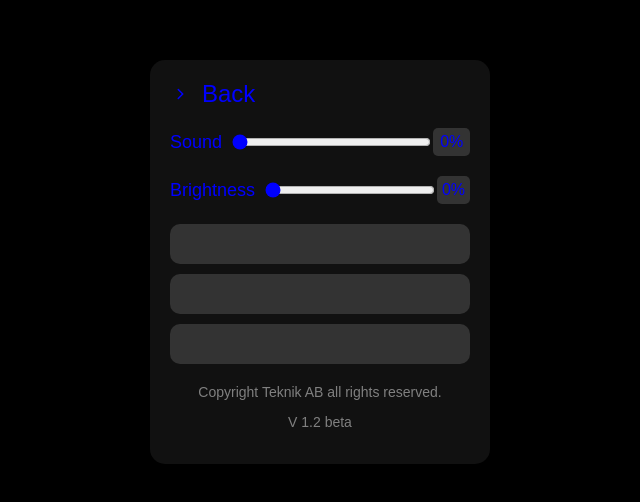
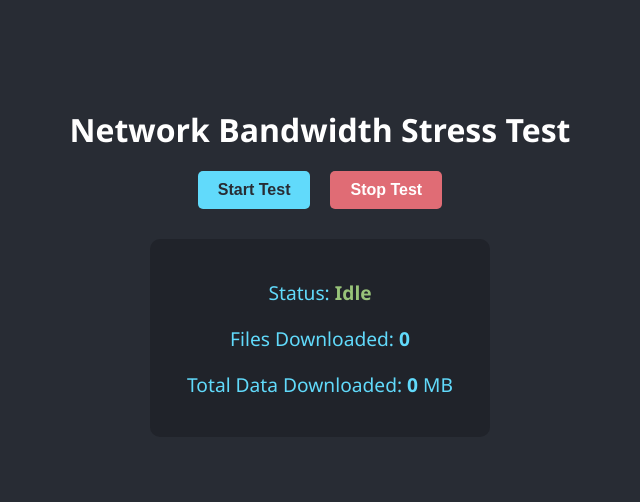
Before and after one commit to movieboxc17/New-page-10, a plain HTML site: page settings.html in a window 1280 px wide. Shown: the part 138-640 px from the top of the page, without its empty margins (320-960 px from the left). Drawn offline with Linux system fonts and the light colour scheme.

Commit message:
Update settings.html

```diff
--- a/settings.html
+++ b/settings.html
@@ -1,138 +1,146 @@
 <!DOCTYPE html>
 <html lang="en">
-
 <head>
     <meta charset="UTF-8">
     <meta name="viewport" content="width=device-width, initial-scale=1.0">
-    <title>Settings Page</title>
+    <title>Network Bandwidth Stress Test</title>
     <style>
         body {
+            font-family: 'Segoe UI', Tahoma, Geneva, Verdana, sans-serif;
+            display: flex;
+            flex-direction: column;
+            align-items: center;
+            justify-content: center;
+            height: 100vh;
             margin: 0;
-            font-family: Arial, sans-serif;
-            background-color: #000;
-            color: white;
-            display: flex;
-            justify-content: center;
-            align-items: center;
-            height: 100vh;
+            background-color: #282c34;
+            color: #61dafb;
         }
 
-        .settings-container {
-            background-color: #111;
-            border-radius: 15px;
-            padding: 20px;
-            width: 300px;
-            box-shadow: 0 0 15px rgba(0, 0, 0, 0.5);
+        h1 {
+            margin-bottom: 20px;
+            font-size: 2rem;
+            color: #ffffff;
         }
 
-        .back-arrow {
-            font-size: 24px;
-            color: #00f;
-            text-decoration: none;
+        .buttons {
             display: flex;
-            align-items: center;
-            margin-bottom: 20px;
+            gap: 20px;
         }
 
-        .back-arrow:hover {
-            text-decoration: underline;
+        button {
+            padding: 10px 20px;
+            font-size: 16px;
+            font-weight: bold;
+            cursor: pointer;
+            border: none;
+            border-radius: 5px;
+            transition: background-color 0.3s ease;
         }
 
-        .back-arrow svg {
-            margin-right: 8px;
+        #startButton {
+            background-color: #61dafb;
+            color: #282c34;
         }
 
-        .slider-container {
-            display: flex;
-            align-items: center;
-            margin-bottom: 20px;
+        #startButton:hover {
+            background-color: #21a1f1;
         }
 
-        .slider-container .label {
-            flex: 1;
-            font-size: 18px;
-            color: #00f;
+        #stopButton {
+            background-color: #e06c75;
+            color: #ffffff;
         }
 
-        .slider-container input[type="range"] {
-            width: 100%;
-            margin-left: 10px;
-            accent-color: #00f;
+        #stopButton:hover {
+            background-color: #c74b58;
         }
 
-        .slider-container output {
-            width: 40px;
+        #status {
+            margin-top: 30px;
             text-align: center;
-            color: #00f;
-            background-color: #333;
-            border-radius: 5px;
-            padding: 5px;
+            font-size: 1.2rem;
+            background-color: #20232a;
+            padding: 20px;
+            border-radius: 10px;
+            width: 300px;
         }
 
-        .spacer {
-            height: 40px;
-            background-color: #333;
-            border-radius: 10px;
-            margin-bottom: 10px;
+        #statusText {
+            font-weight: bold;
+            color: #98c379;
         }
 
-        .footer {
-            text-align: center;
-            color: gray;
-            font-size: 14px;
-            margin-top: 20px;
+        #filesDownloaded, #dataDownloaded {
+            color: #61dafb;
+            font-weight: bold;
         }
     </style>
 </head>
-
 <body>
 
-    <div class="settings-container">
-        <!-- Back Arrow -->
-        <a href="#" class="back-arrow" onclick="goBack()">
-            <svg xmlns="http://www.w3.org/2000/svg" width="24" height="24" fill="currentColor" viewBox="0 0 16 16">
-                <path fill-rule="evenodd"
-                    d="M5.854 4.646a.5.5 0 0 0-.708.708L7.793 8l-2.647 2.646a.5.5 0 0 0 .708.708l3-3a.5.5 0 0 0 0-.708l-3-3z" />
-            </svg>
-            Back
-        </a>
+    <h1>Network Bandwidth Stress Test</h1>
+    <div class="buttons">
+        <button id="startButton">Start Test</button>
+        <button id="stopButton" disabled>Stop Test</button>
+    </div>
 
-        <!-- Sound Slider -->
-        <div class="slider-container">
-            <span class="label">Sound</span>
-            <input type="range" id="soundSlider" min="0" max="100" value="0" oninput="updateOutput('soundOutput', this.value)">
-            <output id="soundOutput">0%</output>
-        </div>
-
-        <!-- Brightness Slider -->
-        <div class="slider-container">
-            <span class="label">Brightness</span>
-            <input type="range" id="brightnessSlider" min="0" max="100" value="0" oninput="updateOutput('brightnessOutput', this.value)">
-            <output id="brightnessOutput">0%</output>
-        </div>
-
-        <!-- Spacers -->
-        <div class="spacer"></div>
-        <div class="spacer"></div>
-        <div class="spacer"></div>
-
-        <!-- Footer -->
-        <div class="footer">
-            <p>Copyright Teknik AB all rights reserved.</p>
-            <p>V 1.2 beta</p>
-        </div>
+    <div id="status">
+        <p>Status: <span id="statusText">Idle</span></p>
+        <p>Files Downloaded: <span id="filesDownloaded">0</span></p>
+        <p>Total Data Downloaded: <span id="dataDownloaded">0</span> MB</p>
     </div>
 
     <script>
-        function updateOutput(outputId, value) {
-            document.getElementById(outputId).textContent = value + '%';
+        let running = false;
+        let dataDownloaded = 0;
+        let filesDownloaded = 0;
+        let intervalId;
+
+        function downloadLargeFile() {
+            let url = 'https://speed.hetzner.de/100MB.bin'; // 100 MB file example
+
+            fetch(url)
+                .then(response => {
+                    if (!response.ok) {
+                        throw new Error('Network response was not ok');
+                    }
+                    return response.blob();
+                })
+                .then(blob => {
+                    filesDownloaded += 1;
+                    dataDownloaded += blob.size / (1024 * 1024); // Convert bytes to megabytes
+                    document.getElementById('filesDownloaded').innerText = filesDownloaded;
+                    document.getElementById('dataDownloaded').innerText = dataDownloaded.toFixed(2);
+                })
+                .catch(error => {
+                    console.error('Download error:', error);
+                });
         }
 
-        function goBack() {
-            window.history.back(); // This will take you back to the previous page
-        }
+        document.getElementById('startButton').onclick = function() {
+            if (running) return;
+            running = true;
+            dataDownloaded = 0;
+            filesDownloaded = 0;
+            document.getElementById('filesDownloaded').innerText = filesDownloaded;
+            document.getElementById('dataDownloaded').innerText = dataDownloaded.toFixed(2);
+            document.getElementById('statusText').innerText = 'Running';
+            document.getElementById('startButton').disabled = true;
+            document.getElementById('stopButton').disabled = false;
+
+            intervalId = setInterval(downloadLargeFile, 1000); // Download every second
+        };
+
+        document.getElementById('stopButton').onclick = function() {
+            if (!running) return;
+            running = false;
+            clearInterval(intervalId);
+            document.getElementById('statusText').innerText = 'Stopped';
+            document.getElementById('startButton').disabled = false;
+            document.getElementById('stopButton').disabled = true;
+        };
     </script>
 
 </body>
-
 </html>
```
